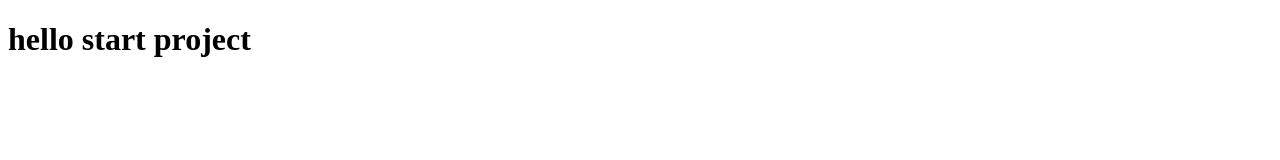
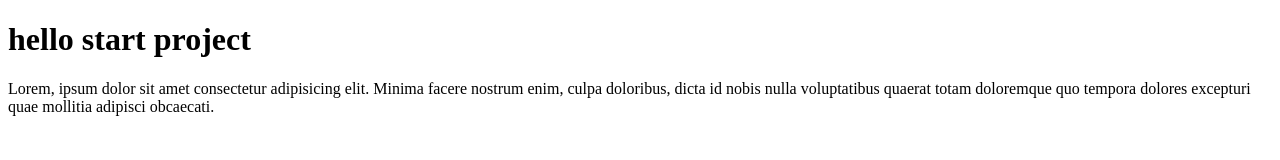
Before and after one commit to PoomThammasorn/Final-Project-CEE-G04, a plain HTML site: page FrontEnd/index.html in a window 1280 px wide. Drawn offline with Linux system fonts and the light colour scheme.

Commit message:
มั่วไปเยอะเลยครับ555 กว่าจะได้

```diff
--- a/FrontEnd/index.html
+++ b/FrontEnd/index.html
@@ -8,5 +8,6 @@
 </head>
 <body>
     <h1>hello start project</h1>
+    <p>Lorem, ipsum dolor sit amet consectetur adipisicing elit. Minima facere nostrum enim, culpa doloribus, dicta id nobis nulla voluptatibus quaerat totam doloremque quo tempora dolores excepturi quae mollitia adipisci obcaecati.</p>
 </body>
 </html>
```
Also changed, not shown: BackEnd/backend.txt (added).
